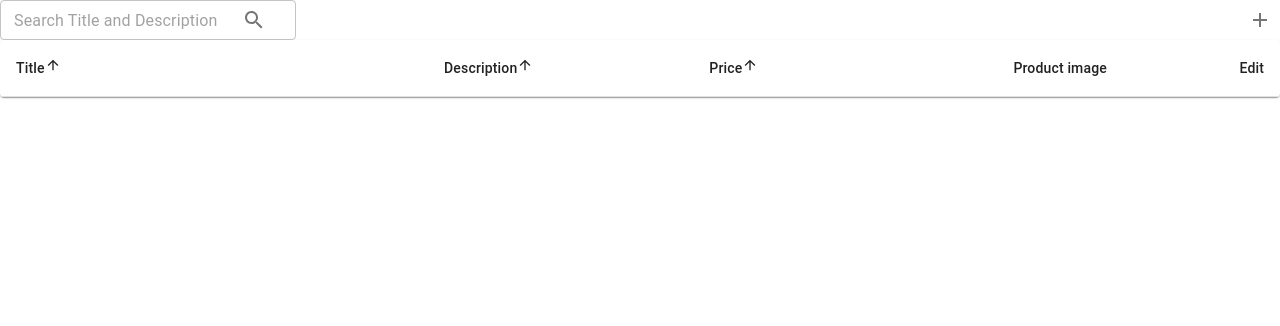
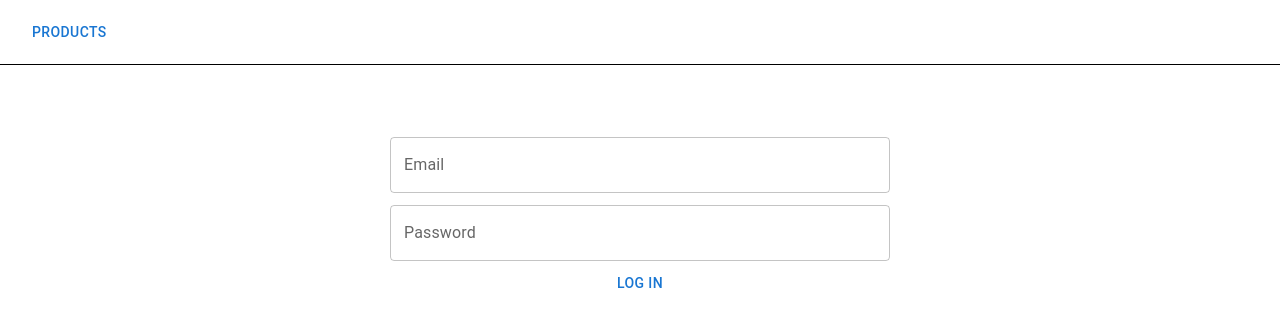
Before and after one commit to YYF-0101/Blog-system, a React (Create React App) app: page / in a window 1280 px wide. Shown: the top 326 px of the page. Built offline with nearby package versions, Linux system fonts and the light colour scheme; no server answers.

Commit message:
Completed login function

```diff
--- a/src/App.js
+++ b/src/App.js
@@ -1,16 +1,52 @@
-import { BrowserRouter, Route, Routes } from "react-router-dom";
-import HomePage from "./Pages/HomePage";
-import Product from "./Pages/Product";
+import axios from 'axios';
+import { Route, Routes, Navigate, useNavigate } from "react-router-dom";
+import { auth, BaseUrl } from './Resources/API';
+import LoginPage from "./Pages/LoginPage";
+import Products from "./Pages/Products";
+import Header from "./Pages/Header";
 
 function App() {
   // test@gradspace.org  qwer1234
+
+  const navigate = useNavigate()
+
+  const authUser = (user) => {
+    console.log(user)
+
+    axios.post(`${BaseUrl}login`, user)
+      .then(res => loggedIn(res))
+      .catch(error => console.error('There was an error!', error))
+
+  }
+
+  const loggedIn = (e) => {
+    console.log(e)
+    localStorage.setItem('token', e.data.token.token)
+    console.log(localStorage.getItem('token'))
+    navigate("../products")
+  }
+
+  const logOut = () => {
+    localStorage.clear()
+    navigate("../")
+  }
+
+  window.onunload = () => {
+    // Clear the local storage
+    window.localStorage.clear()
+  }
+
+
+  console.log(localStorage.getItem('token'))
   return (
-    <BrowserRouter>
+    <>
+      <Header logOut={logOut} />
       <Routes>
-        <Route path="/Home" element={<HomePage />} />
-        <Route path="/" element={<Product />} />
+        <Route path="/" element={<LoginPage authUser={authUser} />} />
+        <Route path="/products" element={auth() ? <Products /> : <Navigate to="/" />} />
+        {/* <Route path="/products" element={<Product />} /> */}
       </Routes>
-    </BrowserRouter>
+    </>
   )
 }
 
--- a/src/Components/PostTableHeaderCell.jsx
+++ b/src/Components/PostTableHeaderCell.jsx
@@ -1,6 +1,5 @@
 import { TableCell } from "@mui/material"
 import ArrowUpwardIcon from '@mui/icons-material/ArrowUpward';
-import Button from '@mui/material/Button';
 
 const PostTableHeaderCell = ({ onSort, titleIcon }) => {
   const style = {
--- a/src/Pages/Header.jsx
+++ b/src/Pages/Header.jsx
@@ -1,75 +1,40 @@
-import { useState } from 'react'
-import { styled, alpha } from '@mui/material/styles'
-import SearchIcon from '@mui/icons-material/Search'
-import InputBase from '@mui/material/InputBase'
-import AppBar from '@mui/material/AppBar'
 import Box from '@mui/material/Box'
-import { Toolbar } from '@mui/material'
+import { Button, Toolbar, IconButton } from '@mui/material'
+import { Link as RouterLink } from 'react-router-dom'
+import AccountCircleIcon from '@mui/icons-material/AccountCircle'
+import LogoutIcon from '@mui/icons-material/Logout';
+import { auth } from '../Resources/API';
 
-const Header = ({ }) => {
-  const [searchData, setSearchData] = useState('')
+const Header = ({ logOut }) => {
 
-  const Search = styled('div')(({ theme }) => ({
-    position: 'relative',
-    borderRadius: theme.shape.borderRadius,
-    backgroundColor: alpha(theme.palette.common.white, 0.15),
-    '&:hover': {
-      backgroundColor: alpha(theme.palette.common.white, 0.25),
-    },
-    marginLeft: 0,
-    width: '100%',
-    [theme.breakpoints.up('sm')]: {
-      marginLeft: theme.spacing(1),
-      width: 'auto',
-    },
-  }));
-
-  const SearchIconWrapper = styled('div')(({ theme }) => ({
-    padding: theme.spacing(0, 2),
-    height: '100%',
-    position: 'absolute',
-    pointerEvents: 'none',
-    display: 'flex',
-    alignItems: 'center',
-    justifyContent: 'center',
-  }));
-
-  const StyledInputBase = styled(InputBase)(({ theme }) => ({
-    color: 'inherit',
-    '& .MuiInputBase-input': {
-      padding: theme.spacing(1, 1, 1, 0),
-      // vertical padding + font size from searchIcon
-      paddingLeft: `calc(1em + ${theme.spacing(4)})`,
-      transition: theme.transitions.create('width'),
-      width: '100%',
-      [theme.breakpoints.up('sm')]: {
-        width: '12ch',
-        '&:focus': {
-          width: '20ch',
-        },
-      },
-    },
-  }));
-
-  console.log(searchData)
 
   return (
-    <Box sx={{ flexGrow: 1 }}>
-      <AppBar position="static">
-        <Toolbar>
-          <Search>
-            <SearchIconWrapper>
-              <SearchIcon />
-            </SearchIconWrapper>
-            <StyledInputBase
-              placeholder="Search…"
-              inputProps={{ 'aria-label': 'search' }}
-              onChange={(e) => setSearchData(e.target.value)}
-            />
-          </Search>
-        </Toolbar>
-      </AppBar>
-    </Box>
+    <Box sx={{
+      flexGrow: 1,
+    }}>
+      <Toolbar
+        sx={{
+          display: 'flex',
+          borderBottom: 1
+        }}>
+        <Box>
+          <Button
+            component={RouterLink}
+            to='/products'
+          >Products</Button>
+        </Box>
+
+        {auth() === true &&
+          <Box
+            sx={{
+              ml: 'auto'
+            }}>
+            <IconButton><AccountCircleIcon /></IconButton>
+            <IconButton onClick={() => logOut()}><LogoutIcon /></IconButton>
+          </Box>
+        }
+      </Toolbar>
+    </Box >
   )
 }
 
--- a/src/Pages/HomePage.jsx
+++ /dev/null
@@ -1,10 +0,0 @@
-import { IconButton } from '@mui/material';
-import LoginIcon from '@mui/icons-material/Login';
-
-const HomePage = () => {
-  return (
-    <IconButton><LoginIcon /></IconButton>
-  )
-}
-
-export default HomePage
--- /dev/null
+++ b/src/Pages/LoginPage.jsx
@@ -0,0 +1,62 @@
+import { useState } from 'react';
+import { Box } from '@mui/material';
+import TextField from '@mui/material/TextField';
+import Button from '@mui/material/Button';
+import { auth } from '../Resources/API';
+
+
+const HomePage = ({ authUser }) => {
+  // test@gradspace.org  qwer1234
+
+  const defaultUser = {
+    email: '',
+    password: '',
+  }
+
+  const [user, setUser] = useState(defaultUser)
+
+  const handleChange = (e) => {
+    setUser({ ...user, [e.target.name]: e.target.value })
+  }
+
+  return (
+    <>
+      {!auth() &&
+        <Box sx={{
+          mt: 8,
+        }}>
+          <Box
+            sx={{
+              mx: 'auto',
+              display: 'flex',
+              flexDirection: 'column',
+              width: 500,
+              maxWidth: '100%',
+            }}>
+            <TextField
+              name='email'
+              label={'Email'}
+              id="margin-dense"
+              margin="dense"
+              onChange={e => handleChange(e)}
+            />
+            <TextField
+              name='password'
+              label={'Password'}
+              id="margin-dense"
+              margin="dense"
+              onChange={e => handleChange(e)}
+            />
+
+            <Button type='submit' onClick={() => authUser(user)}>
+              Log In
+            </Button>
+          </Box>
+        </Box>
+      }
+    </>
+  )
+
+}
+
+export default HomePage
--- a/src/Pages/Product.jsx
+++ b/src/Pages/Products.jsx
@@ -1,6 +1,6 @@
 import { useState, useEffect } from 'react'
 import axios from "axios"
-import { AllProductsUrl } from "../Resources/API"
+import { BaseUrl } from "../Resources/API"
 import ProductDialog from '../Components/ProductDialog'
 import PostTableHeaderCell from '../Components/PostTableHeaderCell'
 import PostTableCell from '../Components/PostTableCell'
@@ -34,14 +34,14 @@ const Product = () => {
   }
 
   useEffect(() => {
-    axios.get(`${AllProductsUrl}`)
+    axios.get(`${BaseUrl}products`)
       .then(response => setProducts(response.data))
       .catch(error => console.log(error))
   }, [])
 
-  const onDelet = (id) => {
-    setProducts(products.filter((product) => product.id !== id))
-  }
+  // const onDelet = (id) => {
+  //   setProducts(products.filter((product) => product.id !== id))
+  // }
 
   const onSuccess = data => {
     setProducts(products.map((product) => product.id === data.id ? data : product))
@@ -184,10 +184,10 @@ const Product = () => {
             </TableRow>
           </TableHead>
           <TableBody>
-            <PostTableCell products={filteredProduct.length ? filteredProduct : products} onDelet={onDelet} onOpen={onOpen} />
+            <PostTableCell products={filteredProduct.length ? filteredProduct : products} />
           </TableBody>
         </Table>
-        <ProductDialog open={isOpen} dialogData={dialogData.id ? dialogData : defaultProduct} onOpen={onOpen} update={updataData} addNew={addNewData} />
+        <ProductDialog dialogData={dialogData.id ? dialogData : defaultProduct} onOpen={onOpen} update={updataData} addNew={addNewData} open={isOpen} />
       </TableContainer>
     </>
   )
--- a/src/Resources/API.jsx
+++ b/src/Resources/API.jsx
@@ -1 +1,9 @@
-export const AllProductsUrl = "https://app.spiritx.co.nz/api/products"
+export const BaseUrl = "https://app.spiritx.co.nz/api/"
+
+export const auth = () => {
+  if (localStorage.getItem('token')) {
+    return true
+  } else {
+    return false
+  }
+}
--- a/src/index.js
+++ b/src/index.js
@@ -3,11 +3,14 @@ import ReactDOM from 'react-dom/client';
 import './index.css';
 import App from './App';
 import reportWebVitals from './reportWebVitals';
+import { BrowserRouter } from "react-router-dom";
 
 const root = ReactDOM.createRoot(document.getElementById('root'));
 root.render(
   <React.StrictMode>
-    <App />
+    <BrowserRouter>
+      <App />
+    </BrowserRouter>
   </React.StrictMode>
 );
 
```
